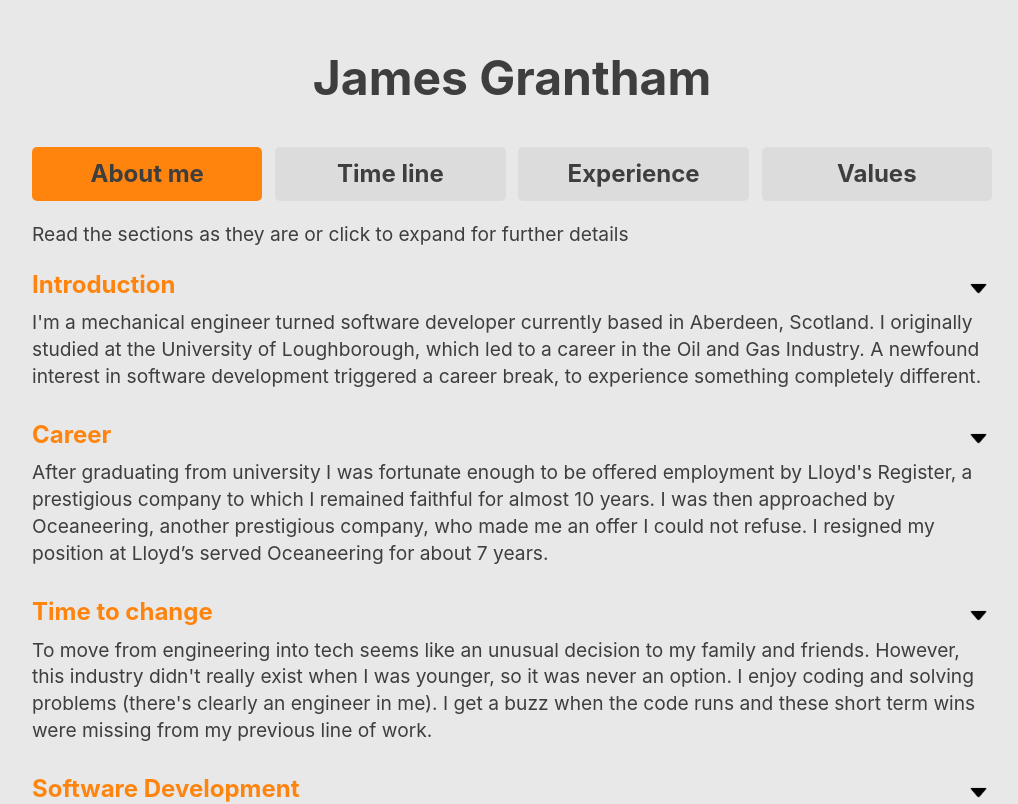
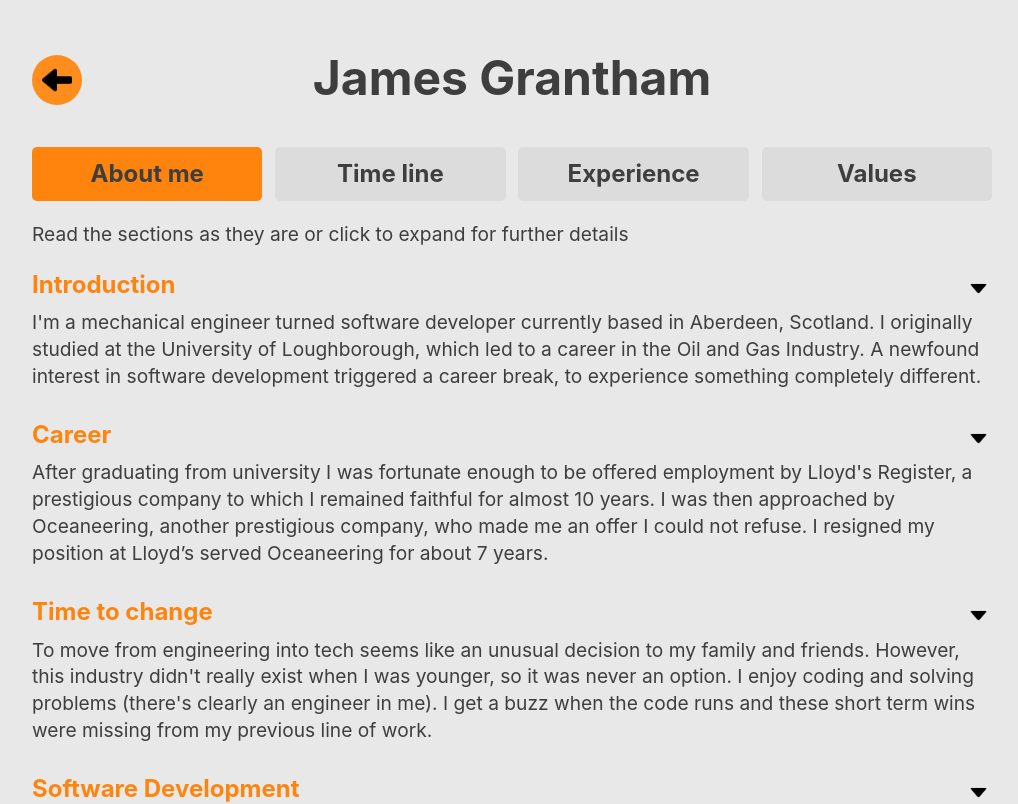
Before and after one commit to jrgrantham/james-grantham, a React (Create React App) app: page /professional in a window 1280 px wide. Shown: the top 804 px of the page, without its empty margins (128-1146 px from the left). Built offline with nearby package versions, Linux system fonts and the light colour scheme.

Commit message:
refactor Name

```diff
--- a/src/components/landing/AnimatedLogos.jsx
+++ b/src/components/landing/AnimatedLogos.jsx
@@ -11,6 +11,7 @@ import nodejs from "../../images/nodejs.svg";
 import mysql from "../../images/mysql.svg";
 import postgress from "../../images/postgresql.svg";
 import redux from "../../images/redux.svg";
+import { transition } from "../../views/styling";
 
 const images = [
   lessD,
@@ -51,10 +52,11 @@ const imageOffset = 550; // px use this for spacing
 const duration = 15; // seconds
 
 const Container = styled.div`
-  margin: 110px 0 80px 0;
+  margin: 90px 0 60px 0;
+  padding: 20px 0;
   position: relative;
   overflow: hidden;
-  height: ${imageSize}px;
+  height: ${imageSize + 40}px;
   width: ${logosWidth}px;
   max-width: 70%;
   // border: 1px solid red;
@@ -83,6 +85,13 @@ const StyledAnimation = styled.div`
   position: absolute;
   width: ${imageSize * ratio}px;
   height: ${imageSize}px;
+  // transition: all ${transition};
+
+  // @media (pointer: fine) {
+  //   &:hover {
+  //     transform: scale(1.2);
+  //   }
+  // }
 
   left: -${imageSize}px; // hold the image outside the div;
   animation-name: ${move};
--- a/src/components/landing/Boys.jsx
+++ b/src/components/landing/Boys.jsx
@@ -7,7 +7,6 @@ import {
   landingBoysButton,
   landingBoysFont,
   landingBoysMaxWidth,
-  landingCaptionBorder
 } from "../../views/styling";
 
 const content = "...and dedicated father to three awesome boys!";
--- /dev/null
+++ b/src/components/professional/Name.jsx
@@ -0,0 +1,78 @@
+import React from "react";
+import styled from "styled-components";
+
+import useDarkMode from "../../hooks/useDarkMode";
+import { Link } from "react-router-dom";
+
+import arrow from "../../images/backArrow.png";
+import { buttonOrange, transition, mediaBreak, professionalColor } from "../../views/styling";
+
+export default function Name() {
+  useDarkMode();
+
+  return (
+    <StlyedLink className="toggle darkmode name" to="/">
+      <div className="container arrow">
+        <img src={arrow} alt="back" />
+      </div>
+      <h2 className="toggle darkmode">James Grantham</h2>
+      <div className="container"></div>
+    </StlyedLink>
+  );
+}
+
+const StlyedLink = styled(Link)`
+  display: flex;
+  align-items: baseline;
+  justify-content: space-between;
+  padding: 20px 20px 0 20px;
+  width: 100%;
+
+  @media (max-width: ${mediaBreak}) {
+    justify-content: center;
+  }
+
+  h2 {
+    padding-top: 1.5rem;
+    padding-bottom: 1rem;
+    cursor: pointer;
+    transition: color ${transition};
+
+    @media (pointer: fine) {
+      &:hover {
+        color: ${professionalColor};
+      }
+    }
+  }
+
+  .container {
+    width: 50px;
+
+    @media (max-width: ${mediaBreak}) {
+      display: none;
+    }
+  }
+
+  .arrow {
+    display: flex;
+    background: ${buttonOrange};
+    border-radius: 50%;
+    padding: 10px;
+    transition: all ${transition};
+
+    @media (pointer: fine) {
+      &:hover {
+        transform: scale(1.5);
+      }
+    }
+
+    @media (max-width: ${mediaBreak}) {
+      display: none;
+    }
+
+    img {
+      width: 100%;
+      height: auto;
+    }
+  }
+`
--- a/src/components/reusable/ContactMe.jsx
+++ b/src/components/reusable/ContactMe.jsx
@@ -50,7 +50,7 @@ export default function ContactMe(props) {
 
       @media (pointer: fine) {
         &:hover {
-          transform: scale(1.6);
+          transform: scale(1.5);
         }
       }
     }
--- a/src/components/reusable/LearnMore.jsx
+++ b/src/components/reusable/LearnMore.jsx
@@ -1,7 +1,7 @@
 import React from "react";
 import styled from "styled-components";
 
-import { learnMoreIntro, learnMoreButton } from "../../data/learnMore";
+import { learnMoreButton } from "../../data/learnMore";
 import { LinkButton } from "./Buttons";
 
 export default function LearnMore() {
--- a/src/data/aboutMe.js
+++ b/src/data/aboutMe.js
@@ -17,8 +17,8 @@ export const aboutMe = [
       "I started my career at Lloyd’s Register Integrity Services (Oil and Gas) at BP's main gas terminal in Dimlington, Hull. Forming part of a small team at the BP offices overlooking the process plant, I got my first experience of engineering.",
       "Our team was responsible for integrity management of the onshore terminal and the 18 platforms which fed into it. The majority of my time was spent supporting offshore operations.",
       "Over time, I was given more responsibility and projects of my own, with frequent flights to the installations to carry out the work myself.",
-      "Due to BP restructuring, separating the onshore and offshore operations, I was offered the opportunity to relocate to Aberdeen and work at the head office, with all the other teams. I thought \”why not?\” so I packed my bags and 4 weeks later I was living over 400 miles away.",
-      "Loss of the BP contract later on resulted in a brief secondment to another department where I acted as \”Independent Competent Person\”, doing Safety Case verification. I found this to be quite a lonely existence and wanted to be part of a team again.",
+      "Due to BP restructuring, separating the onshore and offshore operations, I was offered the opportunity to relocate to Aberdeen and work at the head office, with all the other teams. I thought \"why not?\" so I packed my bags and 4 weeks later I was living over 400 miles away.",
+      "Loss of the BP contract later on resulted in a brief secondment to another department where I acted as \"Independent Competent Person\", doing Safety Case verification. I found this to be quite a lonely existence and wanted to be part of a team again.",
       "Back in integrity services, I spent some time supporting various teams before finding a home looking after the Triton FPSO, where I saw out the rest of my time with Lloyd’s",
       "My move to Oceaneering was less eventful. After a brief stint working for a department that was soon closed, I was back working Integrity Services at head office. For 6 years I worked on the EnQuest project looking after the Kittiwake Oil Platform.",
     ],
--- a/src/views/Professional.jsx
+++ b/src/views/Professional.jsx
@@ -3,19 +3,14 @@ import styled from "styled-components";
 
 import { professionalColor } from "./styling";
 import useDarkMode from "../hooks/useDarkMode";
-import { Link } from "react-router-dom";
 
 import Menu from "../components/professional/Menu";
 import MainContent from "../components/professional/MainContent";
 import ContactMe from "../components/reusable/ContactMe";
 
-import {
-  transition,
-  professionalWidth,
-  professionalButtonHov,
-  mediaBreak,
-} from "../views/styling";
+import { professionalWidth, mediaBreak } from "../views/styling";
 import { LinkButton } from "../components/reusable/Buttons";
+import Name from "../components/professional/Name";
 
 export default function Professional(props) {
   const {
@@ -43,10 +38,7 @@ export default function Professional(props) {
 
   return (
     <StyledProfessional id="professional" className="toggle darkmode">
-      {/* <StyledProfessional > */}
-        <Link className="toggle darkmode" to="/">
-          <h2 className="toggle darkmode">James Grantham</h2>
-        </Link>
+      <Name />
       <Menu
         setContent={setContent}
         selected={selected}
@@ -57,10 +49,9 @@ export default function Professional(props) {
         showContactMe={showContactMe}
         setShowContactMe={setShowContactMe}
       />
-        <LinkButton target='/' color={professionalColor} content='Home Page'/>
+      <LinkButton target="/" color={professionalColor} content="Home Page" />
       {/* div to push the page up over the fixed footer */}
       <div style={{ height: "100px" }} />
-      {/* </StyledProfessional> */}
     </StyledProfessional>
   );
 }
@@ -72,38 +63,10 @@ const StyledProfessional = styled.div`
   height: 100%;
   width: 100%;
   max-width: ${professionalWidth};
-  // background-color: inherit;
-
-
-  h2 {
-    font-weight: bold;
-    padding-top: 1.5rem;
-    padding-bottom: 1rem;
-    cursor: pointer;
-    transition: color ${transition};
-
-    @media (pointer: fine) {
-      &:hover {
-        color: ${professionalColor};
-      }
-    }
-  }
-
-  a {
-    padding-top: 20px;
-  }
-
-  .sticky {
-    position: sticky;
-  }
 
   .footer {
     @media (max-width: ${mediaBreak}) {
       display: none;
     }
   }
-
-  .darkmode {
-    background-color: inherit;
-  }
 `;
```
Also changed, not shown: src/images/backArrow.png (added). Lines whose indentation alone changed are shown as unchanged.
